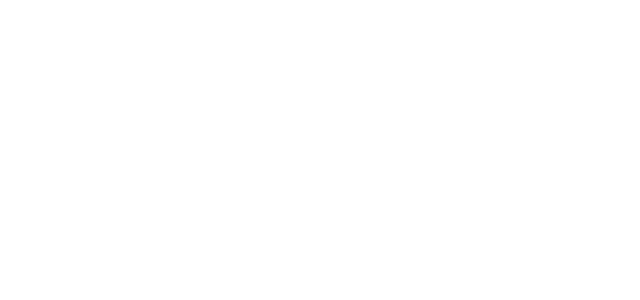
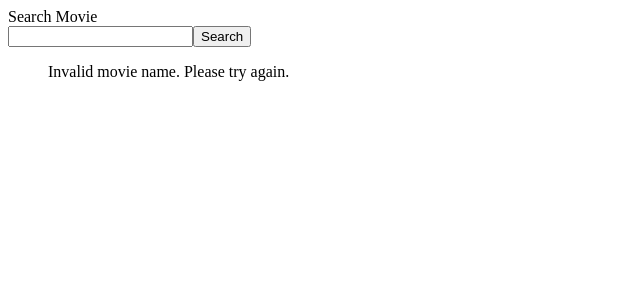
Before and after one commit to acciojob/movie-search-JHA123ABHIlash, a React app: page / in a window 1280 px wide. Shown: the top 300 px of the page, without its empty margins (0-640 px from the left). Built offline with nearby package versions, Linux system fonts and the light colour scheme.

Commit message:
Completed

```diff
--- a/package.json
+++ b/package.json
@@ -13,12 +13,13 @@
   "license": "ISC",
   "dependencies": {
     "css-loader": "^4.3.0",
+    "cypress": "^9.5.0",
     "jest-junit": "^11.1.0",
     "react": "^16.13.1",
     "react-dom": "^16.13.1",
+    "regenerator-runtime": "^0.14.1",
     "style-loader": "^1.2.1",
-    "webpack-cli": "^3.3.12",
-    "cypress": "^9.5.0"
+    "webpack-cli": "^3.3.12"
   },
   "jest": {
     "moduleNameMapper": {
--- a/src/components/App.js
+++ b/src/components/App.js
@@ -1,13 +1,36 @@
-
-import React from "react";
-import './../styles/App.css';
+import React, {Component, useContext, useState} from "react";
+import '../styles/App.css';
+import { AppContext } from "./context/AppContext";
+import "regenerator-runtime/runtime";
 
 const App = () => {
+  const {input, handleChange,data,fetchData}=useContext(AppContext);
+
+  console.log(data);
+
   return (
-    <div>
-        {/* Do not remove the main div */}
+    <div id="main">
+      <label htmlFor="search">Search Movie</label><br></br>
+      <input type="text" id="search" value={input} onChange={handleChange}></input>
+      <button onClick={()=>{fetchData()}}>Search</button>
+    <ul>
+
+    {data.length==0 ? (<div>Invalid movie name. Please try again.</div>):(
+        data.map((el,idx)=>{
+      return (
+        <li key={idx}>
+          <h2>{el.Title} ({el.Year})</h2>
+          <img src={el.Poster}/>
+        </li>
+      )
+    })
+    )}
+
+    </ul>
+
     </div>
   )
 }
 
-export default App
+
+export default App;
--- /dev/null
+++ b/src/components/context/AppContext.js
@@ -0,0 +1,37 @@
+import React from "react";
+import { createContext, useState } from "react";
+
+export const AppContext=createContext();
+
+export default function AppContextProvider({children}){
+
+    const [input,setInput]=useState('');
+    const [data,setData]=useState([]);
+
+    function handleChange(e){
+        setInput(e.target.value);
+    }
+
+    const url=`https://www.omdbapi.com/?apikey=99eb9fd1&`;
+
+    async function fetchData() {
+        try {
+            const res=await fetch(`${url}s=${input}`);
+            const datas=await res.json();
+            setData(datas.Search);
+        } catch (error) {
+            setData([]);
+        }
+    }
+
+    const value={
+        input,
+        setInput,
+        data,
+        setData,
+        handleChange,
+        fetchData
+    }
+
+    return <AppContext.Provider value={value}>{children}</AppContext.Provider>
+}
--- a/src/index.js
+++ b/src/index.js
@@ -1,7 +1,12 @@
 import React from "react";
 import ReactDOM from "react-dom";
 import App from "./components/App";
+import AppContextProvider from "./components/context/AppContext";
 
 
 
-ReactDOM.render(<App />, document.getElementById("root"));
+ReactDOM.render(
+    <AppContextProvider>
+        <App />
+    </AppContextProvider>,
+document.getElementById("root"));
```
Also changed, not shown: 1 other file (tests, documents, lock files or other folders).
